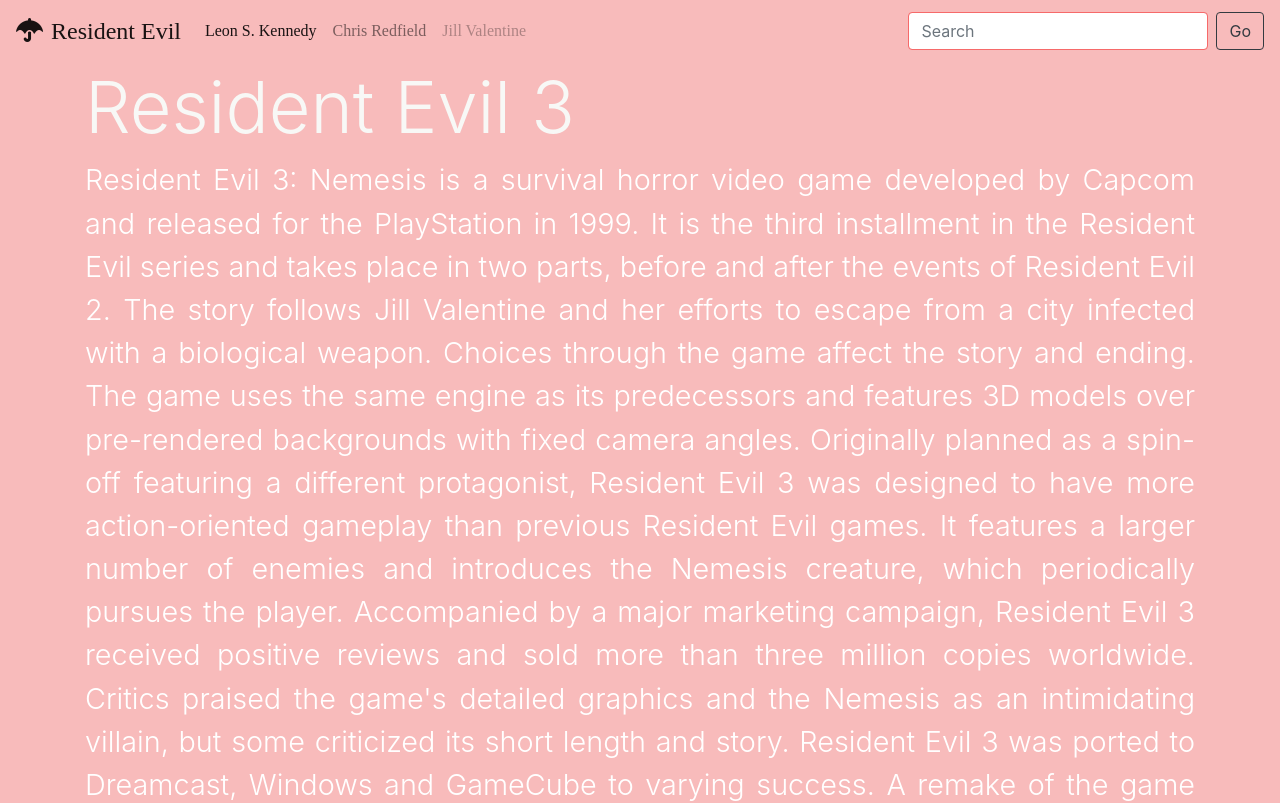
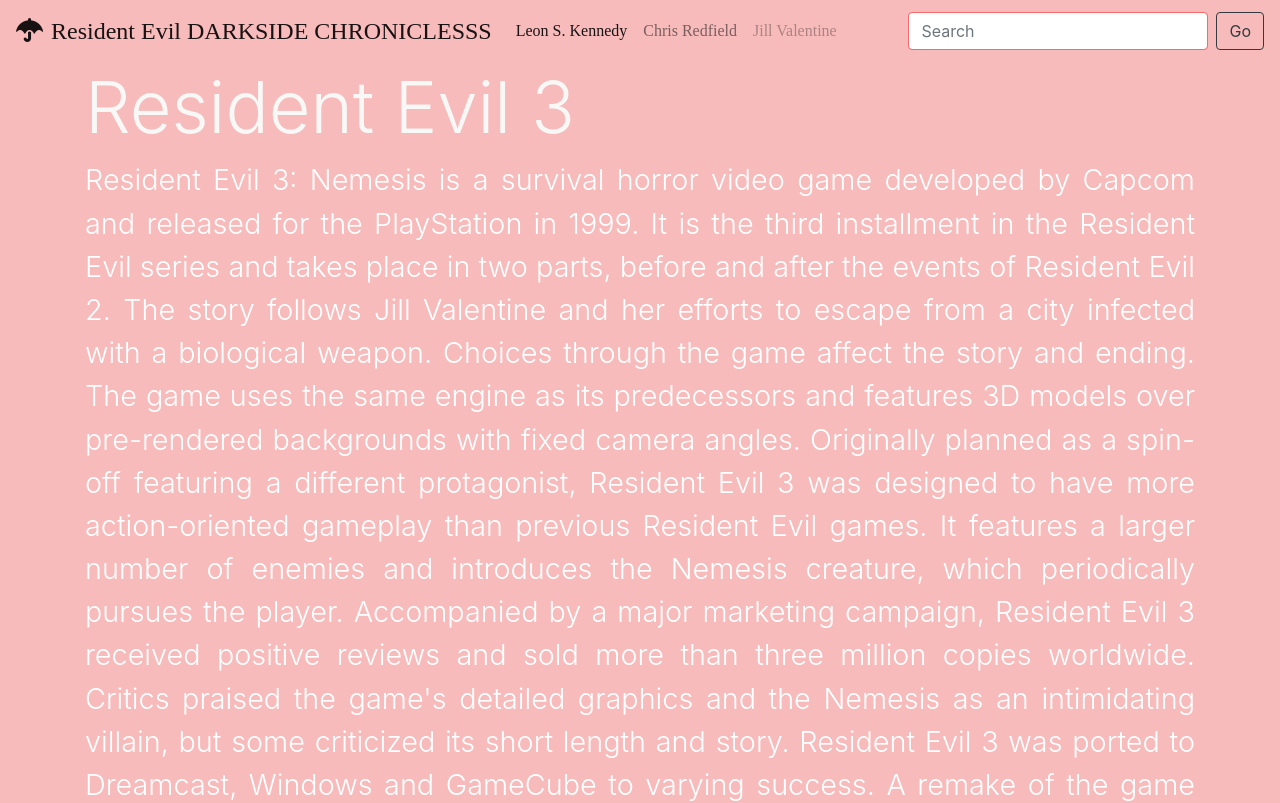
Before and after one commit to mohammadm1370m/First-project, a plain HTML site: page index.html in a window 1280 px wide. Shown: the top 803 px of the page. Drawn offline with nearby package versions, Linux system fonts and the light colour scheme.

Commit message:
first branch changed

```diff
--- a/index.html
+++ b/index.html
@@ -14,7 +14,7 @@
 
 <body>
     <nav class="navbar navbar-light navbar-expand-lg py-2">
-    <a href="" class="navbar-brand"><i class="fas fa-umbrella mr-2"></i>Resident Evil</a>
+    <a href="" class="navbar-brand"><i class="fas fa-umbrella mr-2"></i>Resident Evil DARKSIDE CHRONICLESSS</a>
     <button class="navbar-toggler" data-toggle="collapse" data-target="#mainNav">
     <span class="navbar-toggler-icon"></span>
     </button>
```
